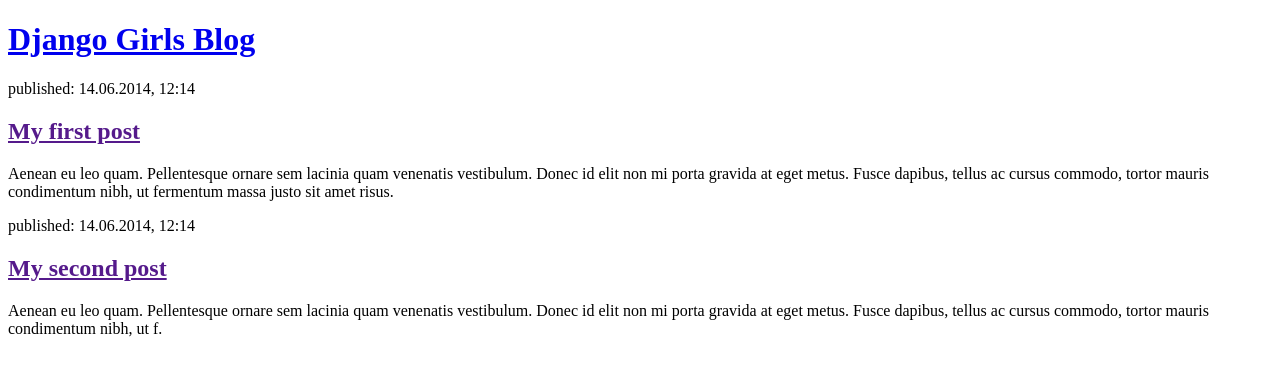
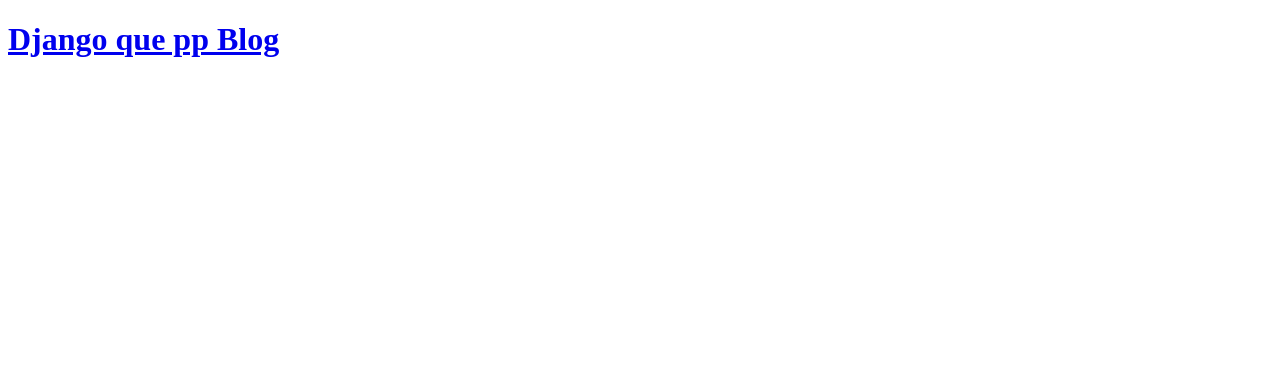
Before and after one commit to DanielDCM21/TABLES, a Django app: page / in a window 1280 px wide. Shown: the top 376 px of the page. Run offline with Django 3.2, Linux system fonts and the light colour scheme.

Commit message:
Para actualizar

```diff
--- a/blog/templates/blog/post_list.html
+++ b/blog/templates/blog/post_list.html
@@ -4,20 +4,21 @@
         <title>Django Girls blog</title>
     </head>
     <body>
-        <div>
-            <h1><a href="/">Django Girls Blog</a></h1>
-        </div>
+      <div>
+        <h1>
+          <a href = "/" > Django que pp Blog </a >
+            </h1>
+            </div>{% for post in posts %}
+            <div>
+              <p> publicado: {{ post.published_date }}
+              </p>
+              <h1>
+                <a href = "" >{{ post.title }}
+                </a>
+              </h1>
+              <p>{{ post.text|linebreaksbr }}
+              </p>
+            </div>{% endfor %}
 
-        <div>
-            <p>published: 14.06.2014, 12:14</p>
-            <h2><a href="">My first post</a></h2>
-            <p>Aenean eu leo quam. Pellentesque ornare sem lacinia quam venenatis vestibulum. Donec id elit non mi porta gravida at eget metus. Fusce dapibus, tellus ac cursus commodo, tortor mauris condimentum nibh, ut fermentum massa justo sit amet risus.</p>
-        </div>
-
-        <div>
-            <p>published: 14.06.2014, 12:14</p>
-            <h2><a href="">My second post</a></h2>
-            <p>Aenean eu leo quam. Pellentesque ornare sem lacinia quam venenatis vestibulum. Donec id elit non mi porta gravida at eget metus. Fusce dapibus, tellus ac cursus commodo, tortor mauris condimentum nibh, ut f.</p>
-        </div>
     </body>
 </html>
--- a/blog/views.py
+++ b/blog/views.py
@@ -1,4 +1,7 @@
 from django.shortcuts import render
+from django.utils import timezone
+from .models import Post
 
 def post_list(request):
+    posts = Post.objects.filter(published_date__lte=timezone.now()).order_by('published_date')
     return render(request, 'blog/post_list.html', {})
--- a/mysite/settings.py
+++ b/mysite/settings.py
@@ -25,8 +25,8 @@ SECRET_KEY = '(^+b%qu2)zz19a^#6*)7r5)rww(p&!jv!q060&x4$zaur*wmm#'
 # SECURITY WARNING: don't run with debug turned on in production!
 DEBUG = False
 
-ALLOWED_HOSTS = ["ddanilocm21.pythonanywhere.com"]
-#'127.0.0.1', ' . pythonanywhere.com'
+ALLOWED_HOSTS = ['127.0.0.1', ' . pythonanywhere.com']
+#'127.0.0.1', ' . pythonanywhere.com'#
 
 # Application definition
 
```
